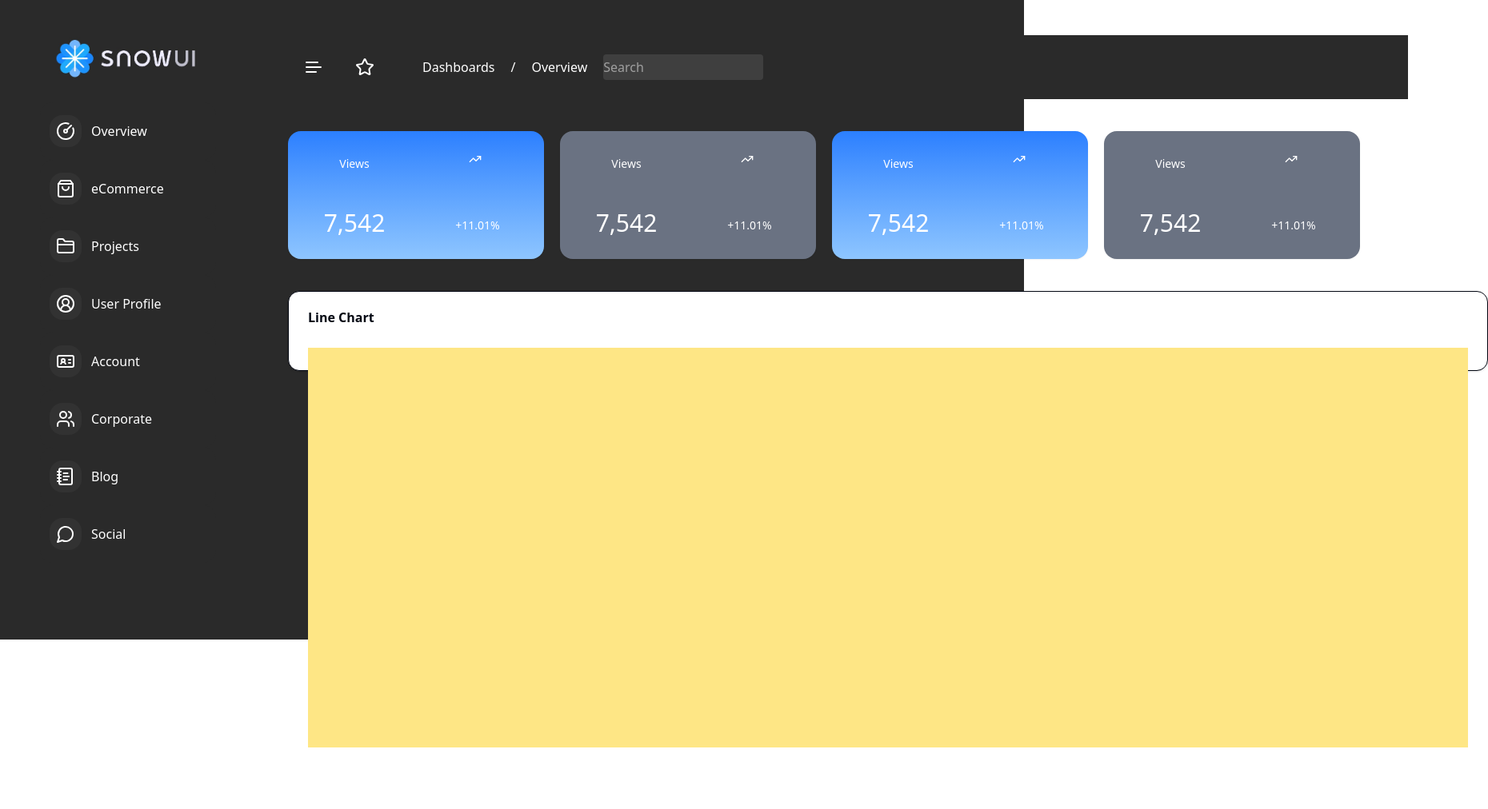
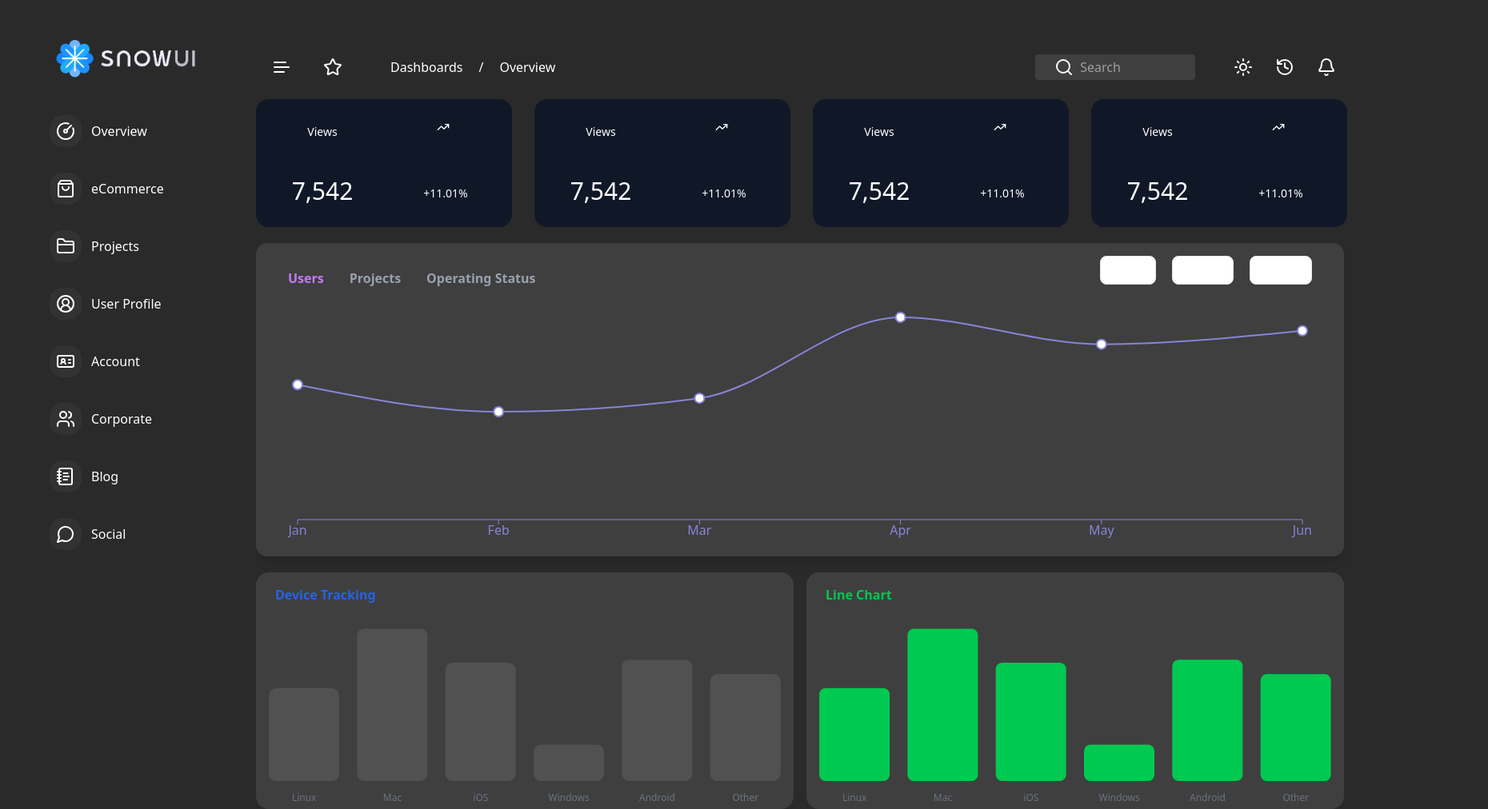
Before and after one commit to KenaiLpN/snowui, a React (Vite) app: page /dashboard in a window 1280 px wide. Shown: the whole page at 80% size, 1860 px wide, since content can reach past the window. Before the commit the page ends 935 px from the top, so only its background shows below. Built offline with nearby package versions, Linux system fonts and the light colour scheme.

Commit message:
Charts Update
Line Chart and BarChart created

```diff
--- a/src/components/coutingcards/countingcard.tsx
+++ b/src/components/coutingcards/countingcard.tsx
@@ -4,7 +4,7 @@ import { Button } from "../ui/button";
 export function CountingCardBlue(){
     return(
 
-        <Button className="h-40 w-80 p-5 rounded-2xl grid grid-cols-2 gap-7 odd:bg-gradient-to-b from-blue-500 to-blue-300 even:bg-gray-500">
+        <Button className="h-40 w-80 p-5 rounded-2xl grid grid-cols-2 gap-7 ">
         <p className="text-white">Views</p>
         <button className="flex item-center justify-center text-white inset-shadow-xl-white rounded-2xl w-10 h-7 ml-10"><TrendingUp/></button>
         <p className=" text-white font-medium text-3xl">7,542</p>
--- /dev/null
+++ b/src/components/searchbar/searchbar.tsx
@@ -0,0 +1,17 @@
+import { Search, Sun } from "lucide-react";
+
+export function SearchBar(){
+    return(
+        <div className="flex w-50 text-white bg-[#3F3F3F] h-8 rounded items-center justify-center gap-2">
+           <div  className=""> <Search/></div>
+        <div>
+             <input className="flex items-center justify-center w-30"
+                    placeholder="Search"
+                     />
+        </div>
+
+
+
+        </div>
+    )
+}
--- a/src/components/topbar/topbar.tsx
+++ b/src/components/topbar/topbar.tsx
@@ -1,12 +1,13 @@
-import { Search, Star, Text } from "lucide-react";
+import { Bell, History, Search, Star, Sun, Text } from "lucide-react";
 import { NavLink } from "react-router-dom";
+import { SearchBar } from "../searchbar/searchbar";
 
 
 
 
 export function TopBar(){
 
-const defaultbutton = "px-5 py-5 rounded-full  hover:bg-[#323232]"
+const defaultbutton = "px-5 py-5 rounded-full hover:bg-[#323232]"
 const baseLinkClass = "text-white"
 const active = "text-gray-500"
 const inactive = "text-white"
@@ -14,8 +15,8 @@ const inactive = "text-white"
 
     return(
 
-        <div className=" h-30 w-screen ml-80">
-         <div className="flex bg-[#2A2A2A]  ml-10 mt-11 h-20 w-350">
+        <div className=" h-20 ml-70">
+         <div className="flex bg-[#2A2A2A]  ml-10 mt-11 h-20">
             <button className={defaultbutton}><Text className="text-white"/></button>
             <button className={defaultbutton}><Star className="text-white"/></button>
             <div className="flex items-center ml-10 gap-5">
@@ -23,15 +24,20 @@ const inactive = "text-white"
                  <p className="text-white">/</p>
                <NavLink to="/overview" className={({isActive}) => `${baseLinkClass} ${isActive ? active : inactive}`}>Overview</NavLink>
 
+              <div className="ml-145 mr-7">
+                <SearchBar/>
 
-               <div className="flex w-50 text-white bg-[#3F3F3F] h-8 rounded">
-               <Search className="mt-1"/>
-               <input className=""
-               placeholder="Search" />
+              </div>
+              <div className="flex gap-7">
+                 <button className="text-white"><Sun /></button>
+                 <button className="text-white"><History /></button>
+                 <button className="text-white"><Bell /></button>
+              </div>
+
                </div>
             </div>
          </div>
-        </div>
+
 
 
 
--- a/src/components/usersgraphic/linegraphic.tsx
+++ b/src/components/usersgraphic/linegraphic.tsx
@@ -1,64 +1,49 @@
-import { TrendingUp } from "lucide-react"
-import { CartesianGrid, Line, LineChart, XAxis } from "recharts"
+import { Button } from "@/components/ui/button";
+import { LineChart, Line, XAxis, YAxis, Tooltip, ResponsiveContainer } from "recharts";
 import {
   Card,
   CardContent,
-  CardDescription,
-  CardFooter,
   CardHeader,
   CardTitle,
-} from "@/components/ui/card"
-import {
-  ChartConfig,
-  ChartContainer,
-  ChartTooltip,
-  ChartTooltipContent,
-} from "@/components/ui/chart"
-const chartData = [
-  { month: "January", desktop: 186 },
-  { month: "February", desktop: 305 },
-  { month: "March", desktop: 237 },
-  { month: "April", desktop: 73 },
-  { month: "May", desktop: 209 },
-  { month: "June", desktop: 214 },
-]
-const chartConfig = {
-  desktop: {
-    label: "Desktop",
-    color: "hsl(var(--chart-1))",
-  },
-} satisfies ChartConfig
-export function LineGraphic() {
+} from "@/components/ui/card";
+import { useState } from "react";
+
+const data = [
+  { month: "Jan", users: 100 },
+  { month: "Feb", users: 80 },
+  { month: "Mar", users: 90 },
+  { month: "Apr", users: 150 },
+  { month: "May", users: 130 },
+  { month: "Jun", users: 140 },
+];
+
+export function StyledLineChart() {
+  const [timeframe, setTimeframe] = useState("Week");
+
   return (
-    <Card className="w-full h-[100px]">
-      <CardHeader>
-        <CardTitle>Line Chart</CardTitle>
-
+    <Card className="w-340 bg-[#3F3F3F] text-white p-4 shadow-lg border-none">
+      <CardHeader className="flex justify-between">
+        <div className="flex gap-8 mt-5">
+        <CardTitle className="text-purple-400">Users</CardTitle>
+        <CardTitle className="text-gray-400">Projects</CardTitle>
+        <CardTitle className="text-gray-400">Operating Status</CardTitle>
+        </div>
+        <div className="flex gap-5">
+          <Button variant="outline" onClick={() => setTimeframe("Week")}>Week</Button>
+          <Button variant="outline" onClick={() => setTimeframe("Month")}>Month</Button>
+          <Button variant="outline" onClick={() => setTimeframe("Month")}>Month</Button>
+        </div>
       </CardHeader>
-      <CardContent >
-        <ChartContainer config={chartConfig} className="w-full h-[500px] bg-amber-200">
-          <LineChart
-            accessibilityLayer
-            data={chartData}
-            margin={{
-              left: 12,
-              right: 12,
-            }}
-          >
-           <Line
-              dataKey="desktop"
-              type="natural"
-              stroke="var(--color-desktop)"
-              strokeWidth={2}
-              dot={false}
-            />
-
+      <CardContent>
+        <ResponsiveContainer width="100%" height={300}>
+          <LineChart data={data} margin={{ left: 12, right: 12 }}>
+            <XAxis dataKey="month" stroke="#8884d8" />
+            <YAxis stroke="#8884d8" hide />
+            <Tooltip />
+            <Line type="monotone" dataKey="users" stroke="#8884d8" strokeWidth={2} dot={{ fill: "#fff", stroke: "#8884d8", r: 6 }} />
           </LineChart>
-        </ChartContainer>
+        </ResponsiveContainer>
       </CardContent>
-      <CardFooter className="flex-col items-start gap-2 text-sm">
-
-      </CardFooter>
     </Card>
-  )
+  );
 }
--- a/src/components/usersgraphic/usergraphic.tsx
+++ b/src/components/usersgraphic/usergraphic.tsx
@@ -1,41 +1,76 @@
-"use client"
-import { TrendingUp } from "lucide-react"
-import { CartesianGrid, Line, LineChart, XAxis, Bar, BarChart } from "recharts"
-import { Card, CardContent, CardDescription, CardFooter,  CardHeader, CardTitle,} from "@/components/ui/card"
-import {  ChartConfig,  ChartContainer,  ChartLegend,  ChartLegendContent,  ChartTooltip,  ChartTooltipContent,} from "@/components/ui/chart"
+"use client";
+import { BarChart, Bar, XAxis, Tooltip } from "recharts";
+import { CardHeader, CardTitle } from "@/components/ui/card";
+import {
+  ChartConfig,
+  ChartContainer,
 
+} from "@/components/ui/chart";
+import { useState } from "react";
 
+interface CustomBarProps {
+  x: number
+  y: number
+  width: number
+  height: number
+  index: number
+  activeIndex: number | null
+}
 
+const CustomBar = ({ x, y, width, height, index, activeIndex }: CustomBarProps) => {
+  const isActive = index === activeIndex;
+  const fillColor = isActive ? "#2563eb" : "#515151";
+
+  return (
+    <g>
+      <rect
+        x={x}
+        y={y}
+        width={width}
+        height={height}
+        rx={9}
+        ry={9}
+        fill={fillColor}
+      />
+    </g>
+  );
+};
 
 const chartData = [
-  { month: "Linux", desktop: 186},
-  { month: "Mac", desktop: 305},
-  { month: "iOS", desktop: 237},
-  { month: "Windows", desktop: 73},
-  { month: "Android", desktop: 243},
-  { month: "Other", desktop: 214},
-]
+  { month: "Linux", desktop: 186 },
+  { month: "Mac", desktop: 305 },
+  { month: "iOS", desktop: 237 },
+  { month: "Windows", desktop: 73 },
+  { month: "Android", desktop: 243 },
+  { month: "Other", desktop: 214 },
+];
 
 const chartConfig = {
   desktop: {
     label: "Desktop",
-    color: "#2563eb",
+    color: "#2563eb", // Azul quando ativado
   },
-
-} satisfies ChartConfig
+} satisfies ChartConfig;
 
 export function UsersGraphic() {
+  const [activeIndex, setActiveIndex] = useState<number | null>(null);
+
   return (
-    <div className="w-100 rounded-2xl bg-[#383838]">
-       <CardHeader >
-        <CardTitle>Line Chart</CardTitle>
+    <div className="w-168 rounded-2xl bg-[#3F3F3F]">
+      <CardHeader className="mt-5 gap-5 text-[#2563EB]">
+        <CardTitle>Device Tracking</CardTitle>
+      </CardHeader>
 
-      </CardHeader>
-    <ChartContainer config={chartConfig} className="min-h-[50px] h-60 w-100">
-
-     <BarChart accessibilityLayer data={chartData}>
-
-
+      <ChartContainer config={chartConfig} className="min-h-[50px] h-60 w-168">
+        <BarChart
+          data={chartData}
+          onMouseMove={(e) => {
+            if (e.activeTooltipIndex !== undefined) {
+              setActiveIndex(e.activeTooltipIndex);
+            }
+          }}
+          onMouseLeave={() => setActiveIndex(null)}
+        >
           <XAxis
             dataKey="month"
             tickLine={false}
@@ -44,12 +79,30 @@ export function UsersGraphic() {
             tickFormatter={(value) => value.slice(0, 10)}
           />
 
-       <ChartTooltip content={<ChartTooltipContent />} />
+          <Tooltip
+            content={({ payload, label }) => (
+              <div
+                style={{
+                  backgroundColor: "white",
+                  padding: "8px",
+                  borderRadius: "8px",
+                  transform: "translateY(-40px)",
+                  boxShadow: "0 2px 8px rgba(0, 0, 0, 0.2)",
+                }}
+              >
+                <p style={{ color: "#2563eb", fontWeight: "bold" }}>{label}</p>
+                <p>{payload?.[0]?.value}</p>
+              </div>
+            )}
+            cursor={{ fill: "transparent" }}
+          />
 
-        <Bar dataKey="desktop" fill="var(--color-desktop)" radius={[8, 8, 8, 8]} />
-
+          <Bar
+            dataKey="desktop"
+            shape={(props: any) => <CustomBar {...props} activeIndex={activeIndex} />}
+          />
         </BarChart>
       </ChartContainer>
     </div>
-  )
+  );
 }
--- /dev/null
+++ b/src/components/usersgraphic/usergraphictwo.tsx
@@ -0,0 +1,55 @@
+"use client"
+import { TrendingUp } from "lucide-react"
+import { CartesianGrid, Line, LineChart, XAxis, Bar, BarChart } from "recharts"
+import { Card, CardContent, CardDescription, CardFooter,  CardHeader, CardTitle,} from "@/components/ui/card"
+import {  ChartConfig,  ChartContainer,  ChartLegend,  ChartLegendContent,  ChartTooltip,  ChartTooltipContent,} from "@/components/ui/chart"
+
+
+
+
+const chartData = [
+  { month: "Linux", desktop: 186},
+  { month: "Mac", desktop: 305},
+  { month: "iOS", desktop: 237},
+  { month: "Windows", desktop: 73},
+  { month: "Android", desktop: 243},
+  { month: "Other", desktop: 214},
+]
+
+const chartConfig2 = {
+  desktop: {
+    label: "Desktop",
+    color: "#00C951",
+  },
+
+} satisfies ChartConfig
+
+export function UsersGraphicTwo() {
+  return (
+    <div className="w-168 rounded-2xl bg-[#3F3F3F]">
+       <CardHeader  className="mt-5 gap-5 text-green-500">
+        <CardTitle>Line Chart</CardTitle>
+
+      </CardHeader>
+    <ChartContainer config={chartConfig2} className="min-h-[50px] h-60 w-168">
+
+     <BarChart accessibilityLayer data={chartData}>
+
+
+      <XAxis
+      dataKey="month"
+      tickLine={false}
+      tickMargin={10}
+      axisLine={false}
+      tickFormatter={(value) => value.slice(0, 10)}
+    />
+
+       <ChartTooltip content={<ChartTooltipContent />} />
+
+        <Bar dataKey="desktop" fill="var(--color-desktop)" radius={[8, 8, 8, 8]} />
+
+      </BarChart>
+    </ChartContainer>
+    </div>
+  )
+}
--- a/src/index.css
+++ b/src/index.css
@@ -3,6 +3,10 @@
 @plugin "tailwindcss-animate";
 
 @custom-variant dark (&:is(.dark *));
+
+html{
+  background-color: #2A2A2A;
+}
 
 :root {
   --background: oklch(1 0 0);
--- a/src/pages/account/page.tsx
+++ b/src/pages/account/page.tsx
@@ -3,7 +3,7 @@ import { NavBar } from "../../components/navbar/navbar";
 export function AccountPage() {
   return (
 
-    <div className=" bg-black w-50 h-10 ">
+    <div className=" bg-black h-10 ">
             <NavBar/>
         </div>
 
--- a/src/pages/dashboard/page.tsx
+++ b/src/pages/dashboard/page.tsx
@@ -1,7 +1,9 @@
 import { CountingCardBlue } from "@/components/coutingcards/countingcard";
 import { TopBar } from "@/components/topbar/topbar";
-import { LineGraphic } from "@/components/usersgraphic/linegraphic";
+import { StyledLineChart } from "@/components/usersgraphic/linegraphic";
 import { UsersGraphic } from "@/components/usersgraphic/usergraphic";
+import { UsersGraphicTwo } from "@/components/usersgraphic/usergraphictwo";
+
 
 
 export function DashboardPage(){
@@ -10,17 +12,24 @@ export function DashboardPage(){
         <header>
           <TopBar/>
         </header>
-         <div className="flex ml-90 gap-5">
-          <CountingCardBlue/>
-          <CountingCardBlue/>
-          <CountingCardBlue/>
-          <CountingCardBlue/>
-         </div>
-         <div className="w-375 ml-90 mt-10  space-y-6">
+    <div className="space-y-5">
+      <div className="flex ml-80 gap-7">
+        <CountingCardBlue/>
+        <CountingCardBlue/>
+        <CountingCardBlue/>
+        <CountingCardBlue/>
+      </div>
+      <div className="w-375 ml-80">
+        <StyledLineChart/>
+      </div>
+      <div className="flex ml-80 justify-between w-340">
+        <UsersGraphic/>
+        <UsersGraphicTwo/>
 
-          <LineGraphic/>
+      </div>
+    </div>
 
-         </div>
+
 
 
     </div>
```
Lines whose indentation alone changed are shown as unchanged.
